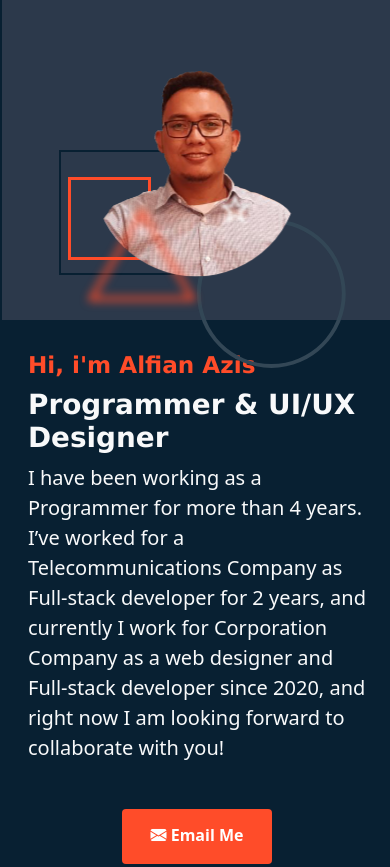
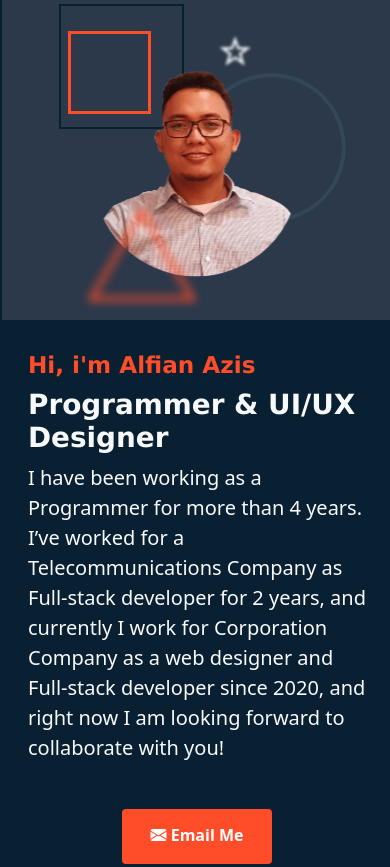
Before and after one commit to alfian-nfa/alfian.github.io, a plain HTML site: page index.html in a window 390 px wide. Shown: the top 867 px of the page. Drawn offline with nearby package versions, Linux system fonts and the light colour scheme.

Commit message:
Update style.css

```diff
--- a/style.css
+++ b/style.css
@@ -329,7 +329,7 @@ nav ul li a:hover {
     z-index: 1;
     width: 150px;
     height: 150px;
-    margin-top: -50%;
+    margin-top: -90%;
     margin-left: 50%;
   }
   .layer-3 {
```
